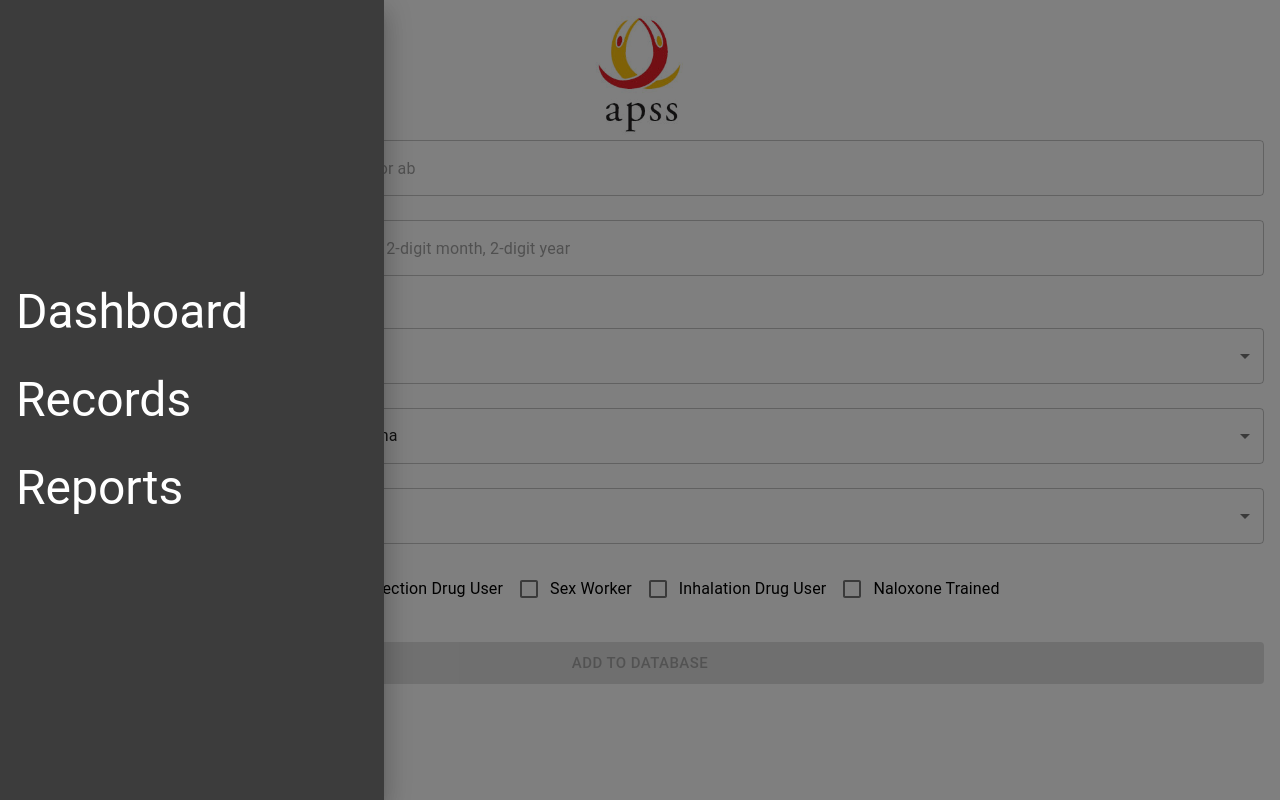
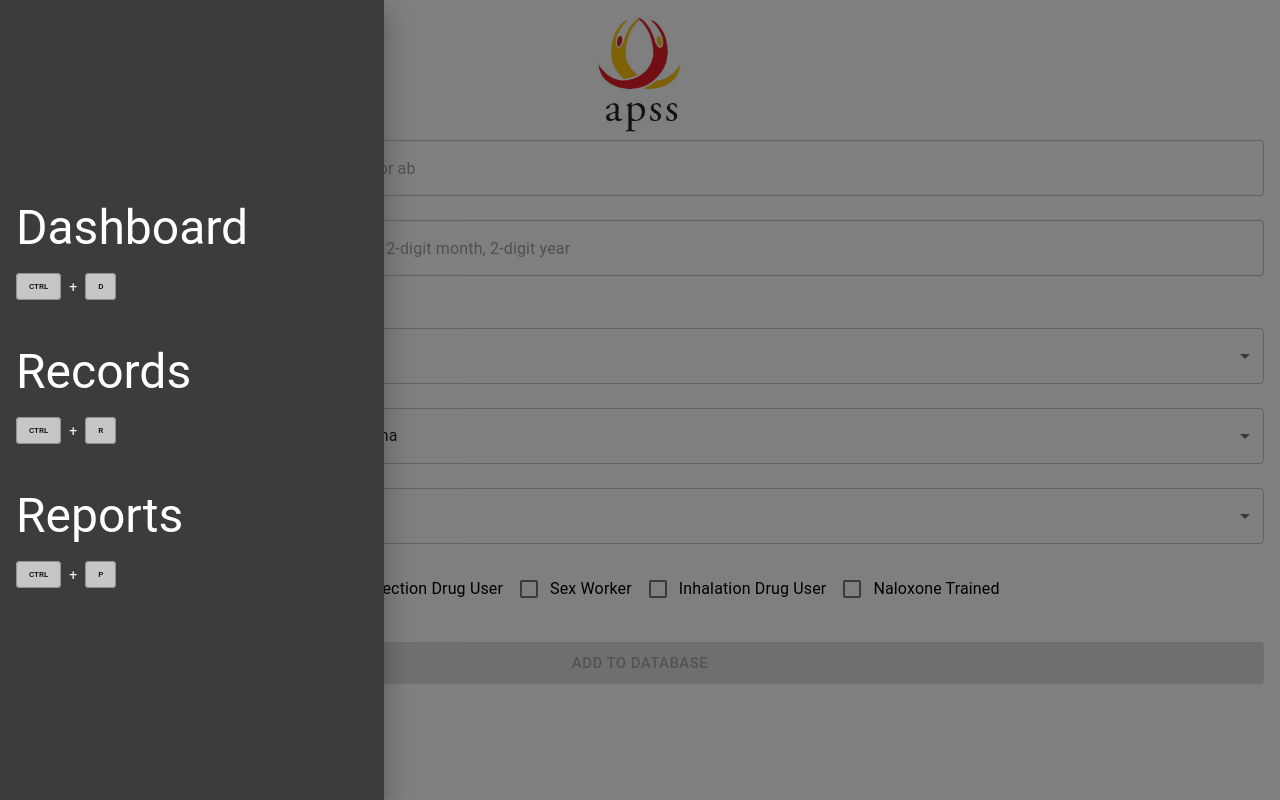
Before and after one commit to HackRegina/f19-four-and-a-half-giraffes, a React (Create React App) app: page / in a window 1280 px wide. Both pictures are taken after a click on the icon 33 px from the left and 33 px from the top of the page. Built offline with nearby package versions, Linux system fonts and the light colour scheme.

Commit message:
Add event emitter... but didn't even need to use it, for some shortcut keys.

```diff
--- a/src/Components/AppDrawer.tsx
+++ b/src/Components/AppDrawer.tsx
@@ -1,5 +1,5 @@
 import * as React from 'react';
-import { Link } from 'react-router-dom';
+import { Link, withRouter } from 'react-router-dom';
 
 import Drawer from '@material-ui/core/Drawer';
 import MenuOpen from '@material-ui/icons/MenuOpen';
@@ -11,13 +11,34 @@ interface IDrawerState {
     drawerOpen: boolean;
 }
 
-export class AppDrawer extends React.Component<any, IDrawerState> {
+class AppDrawerComponent extends React.Component<any, IDrawerState> {
+
     constructor(p: any, s: IDrawerState) {
         super(p,s);
 
         this.state = {
             drawerOpen: false,
         };
+
+        window.onkeypress = (e: KeyboardEvent) => {
+            if (e.ctrlKey) {
+                const { history } = this.props;
+
+                switch (e.key) {
+                    case 'd':
+                        history.push('/');
+                        break;
+                    case 'r':
+                        history.push('/records');
+                        break;
+                    case 'p':
+                        history.push('/reports');
+                        break;
+                    default:
+                        return false;
+                }
+            }
+        }
     }
 
     private _toggleDrawer = (): void => {
@@ -39,19 +60,22 @@ export class AppDrawer extends React.Component<any, IDrawerState> {
                         <Typography
                             variant="h3"
                         >
-                            <Link onClick={this._toggleDrawer} to="/">Dashboard</Link>
+                            <Link onClick={this._toggleDrawer} to="/">Dashboard</Link><br/>
+                            <span className="shortcut-key">CTRL</span><span className="shortcut-plus">+</span><span className="shortcut-key">D</span>
                         </Typography>
 
                         <Typography
                             variant="h3"
                         >
-                            <Link onClick={this._toggleDrawer} to="/records">Records</Link>
+                            <Link onClick={this._toggleDrawer} to="/records">Records</Link><br/>
+                            <span className="shortcut-key">CTRL</span><span className="shortcut-plus">+</span><span className="shortcut-key">R</span>
                         </Typography>
 
                         <Typography
                             variant="h3"
                         >
-                            <Link onClick={this._toggleDrawer} to="/reports">Reports</Link>
+                            <Link onClick={this._toggleDrawer} to="/reports">Reports</Link><br/>
+                            <span className="shortcut-key">CTRL</span><span className="shortcut-plus">+</span><span className="shortcut-key">P</span>
                         </Typography>
                     </div>
                 </Drawer>
@@ -59,3 +83,5 @@ export class AppDrawer extends React.Component<any, IDrawerState> {
         );
     }
 }
+
+export const AppDrawer = withRouter(AppDrawerComponent);
--- a/src/Components/app-drawer.css
+++ b/src/Components/app-drawer.css
@@ -1,5 +1,5 @@
 .drawer {
-    width: 30vw;
+    min-width: 30vw;
     display: flex;
     flex-direction: column;
     align-items: left;
@@ -16,6 +16,7 @@
 .drawer a {
     text-decoration: none;
     color: white;
+    padding-right: 1rem;
 }
 
 .drawer a:visited {
@@ -33,3 +34,22 @@
     left: 0;
     top: 0;
 }
+
+.shortcut-plus {
+    font-size: 14px;
+    line-height: 3rem;
+    vertical-align: middle;
+    padding: 8px;
+}
+.shortcut-key {
+    font-size: 8px;
+    line-height: 3rem;
+    padding: 8px 12px;
+    min-width: 2rem;
+    vertical-align: middle;
+    border: 1px solid rgb(145, 145, 145);
+    border-radius: 4px;
+    background-color: rgb(198, 198, 198);
+    color: black;
+    font-weight: 500;
+}
--- a/src/index.css
+++ b/src/index.css
@@ -21,5 +21,4 @@ body {
 .full-size-text {
   font-weight: 100;
   font-size: 4rem;
-
 }
```
Also changed, not shown: src/Utils/index.jsx (added, +19 -0 lines).
